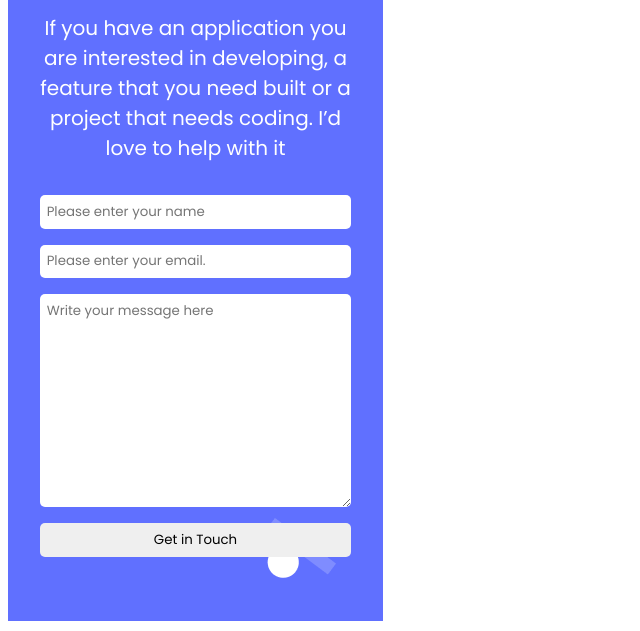
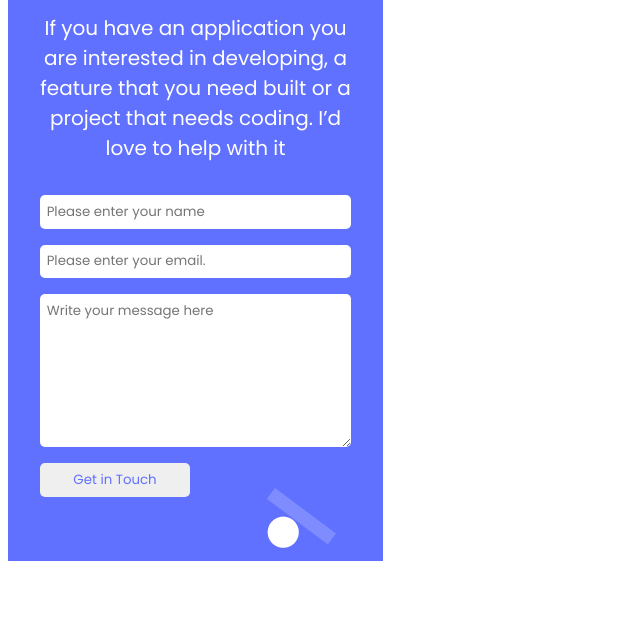
Before and after one commit to inspecta/personal-portfolio, a website: page index.html in a window 1280 px wide. Shown: the part 169-800 px from the top of the page, without its empty margins (0-640 px from the left). Drawn offline with Linux system fonts and the light colour scheme.

Commit message:
get in touch button styled in contact form.

```diff
--- a/css/styles.css
+++ b/css/styles.css
@@ -372,3 +372,8 @@ button {
   border: none;
   margin-bottom: 1rem;
 }
+
+.contact-button {
+  width: 150px;
+  color: #6070ff
+}
--- a/index.html
+++ b/index.html
@@ -211,7 +211,7 @@
           that you need built or a project that needs coding. I’d love to help
           with it
         </p>
-        <form action="#" class="contact-form">
+        <form action="https://formspree.io/f/mdojkaer" method="POST" class="contact-form">
           <input
             type="text"
             name="name"
@@ -230,7 +230,7 @@
             name="message"
             id=""
             cols="30"
-            rows="10"
+            rows="7"
             placeholder="Write your message here"
             maxlength="500"
           ></textarea>
```
